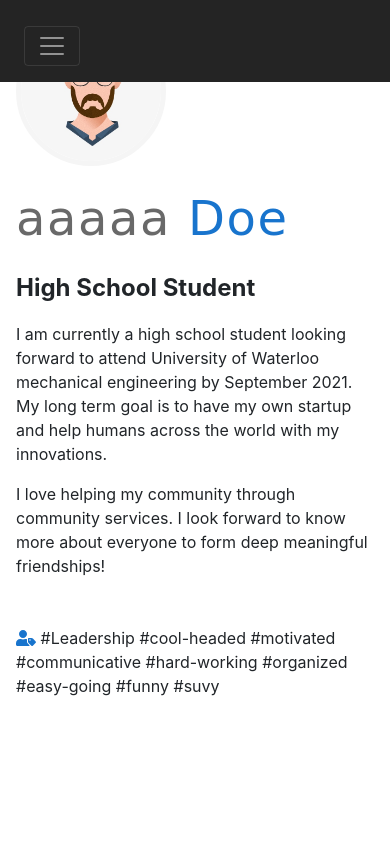
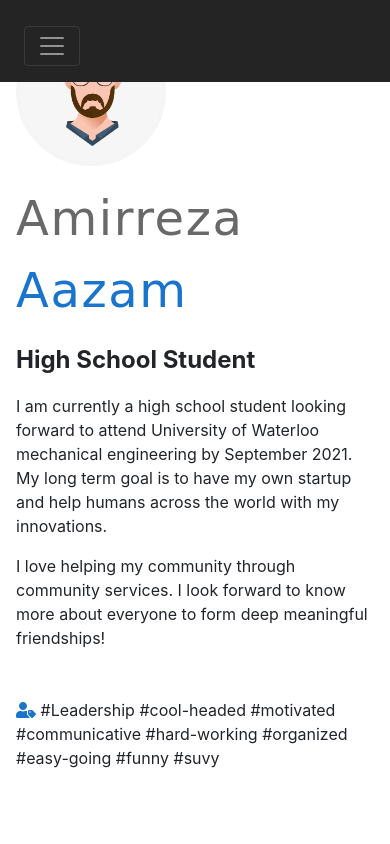
Before and after one commit to amir417/amir417.github.io, a website with bundled scripts: page index.html in a window 390 px wide. Shown: the top 844 px of the page. Built offline with nearby package versions, Linux system fonts and the light colour scheme; a web font is replaced by a local one.

Commit message:
Update index.html

```diff
--- a/index.html
+++ b/index.html
@@ -121,7 +121,7 @@
           <p class="mobile-name">
             <img class="mobile-img" src="avatar.jpg" alt="Profile Picture" />
           </p>
-          <p class="mobile-name">aaaaa <span class="family-name"> Doe</span></p>
+          <p class="mobile-name">Amirreza <span class="family-name"> Aazam</span></p>
           <h1 class="mb-3 mt-5">
             Amirreza
             <span class="family-name"> Aazam</span>
```
